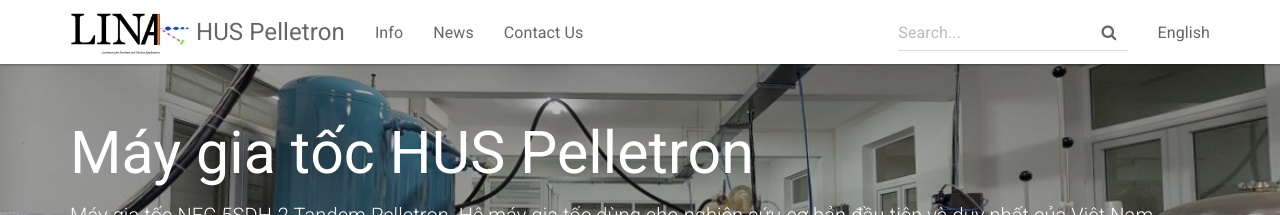
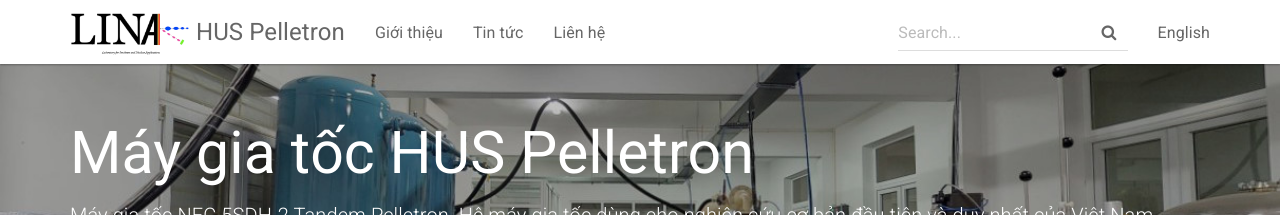
Before and after one commit to huspelletron/vi, a Jekyll site: the page built from index.html, in a window 1280 px wide. Shown: the top 215 px of the page. Built offline with Jekyll 4.4.1, drawn with Linux system fonts in a browser that asks for light colours.

Commit message:
nec pelletron

```diff
--- a/_includes/topnav.html
+++ b/_includes/topnav.html
@@ -13,9 +13,9 @@
         </div>
         <div id="navbar" class="collapse navbar-collapse">
             <ul class="nav navbar-nav">
-                <li {% if page.sectionid=='docs' %} class="active" {% endif %}><a href="{{ "/docs/home/" | relative_url }}">Info</a></li>
-                <li {% if page.sectionid=='blog' %} class="active" {% endif %}><a href="{{ site.posts.first.url | relative_url }}">News</a></li>
-                <li><a href="{{ "/docs/contact/" | relative_url }}">Contact Us</a></li>
+                <li {% if page.sectionid=='docs' %} class="active" {% endif %}><a href="{{ "/docs/home/" | relative_url }}">Giới thiệu</a></li>
+                <li {% if page.sectionid=='blog' %} class="active" {% endif %}><a href="{{ site.posts.first.url | relative_url }}">Tin tức</a></li>
+                <li><a href="{{ "/docs/contact/" | relative_url }}">Liên hệ</a></li>
             </ul>
 
             <div class="navbar-right">
```
